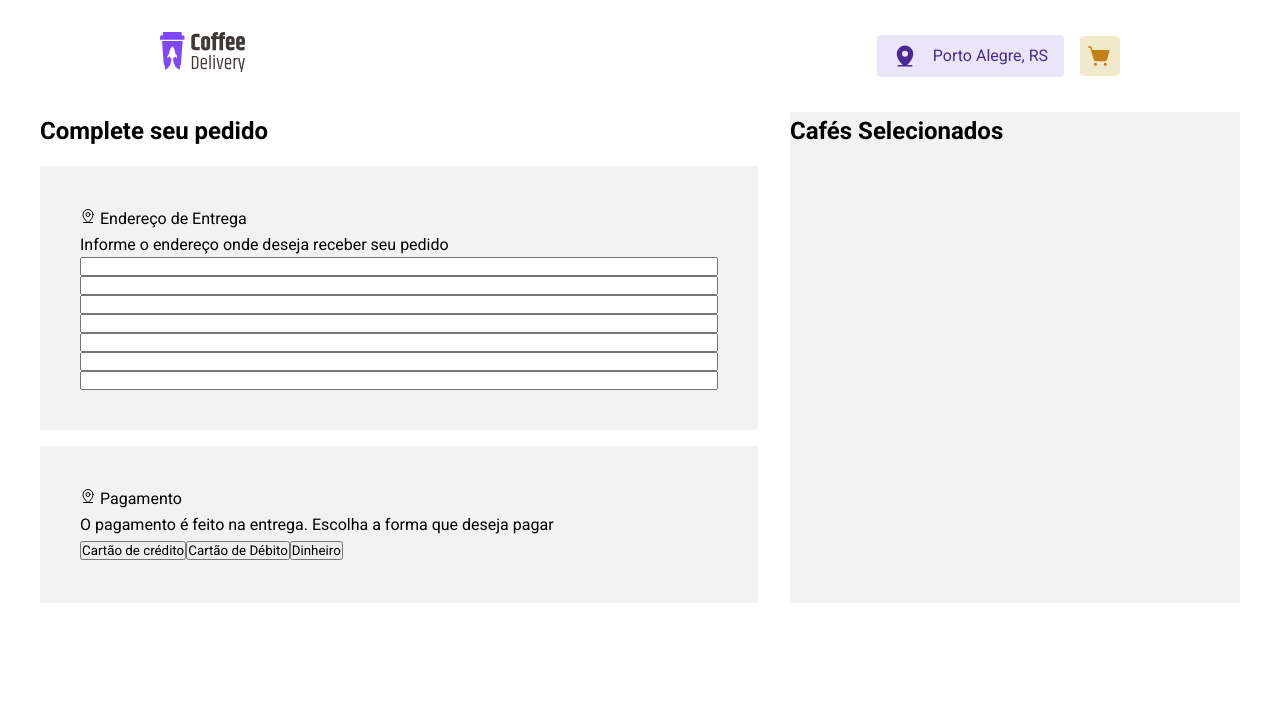
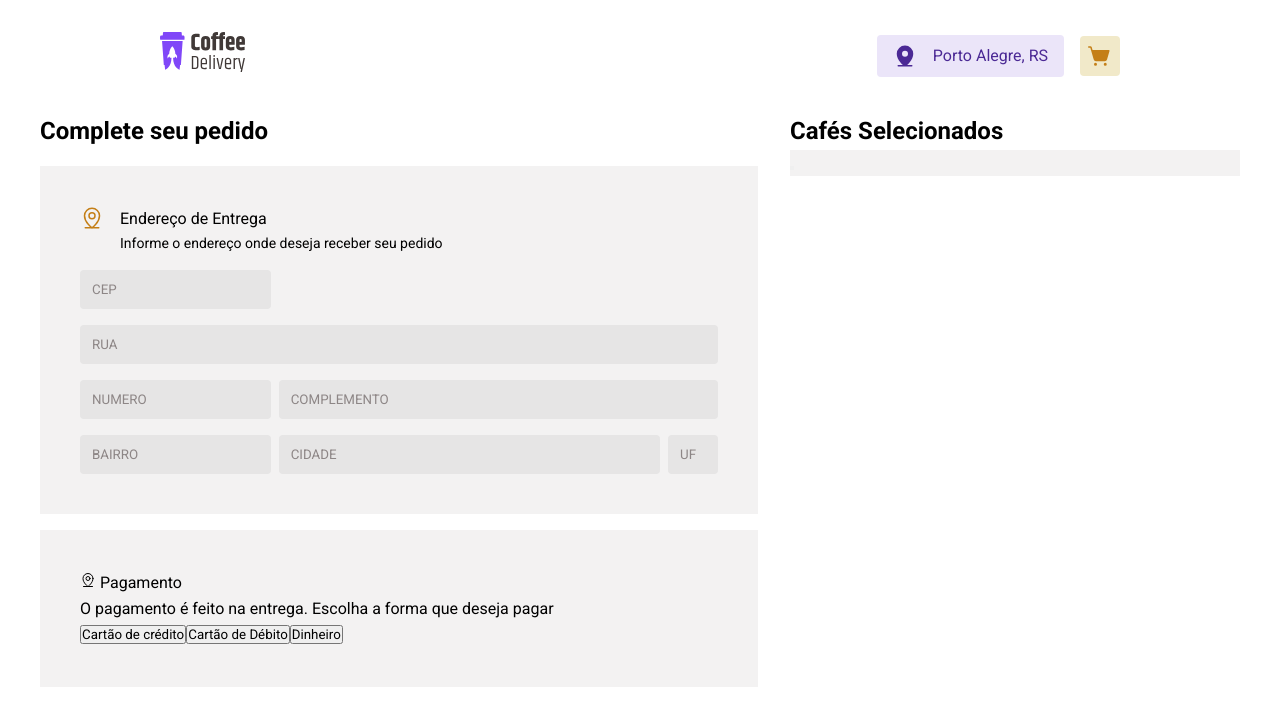
Before and after one commit to ThomasDixini/CoffeeDelivery, a React (Vite) app: page /checkout in a window 1280 px wide. Shown: the top 726 px of the page. Built offline with nearby package versions, Linux system fonts and the light colour scheme.

Commit message:
feat(endereço): estilizando parte de endereço
Começando a aplicar o CSS na parte de endereço da aplicação

```diff
--- a/src/pages/Checkout/Checkout.tsx
+++ b/src/pages/Checkout/Checkout.tsx
@@ -8,17 +8,21 @@ export function Checkout() {
                 <h1> Complete seu pedido </h1>
                 <AdressSelection>
                     <header>
-                        <MapPinLine />
-                        <span> Endereço de Entrega </span>
-                        <p> Informe o endereço onde deseja receber seu pedido </p>
+                        <MapPinLine size={24}/>
+                        <div>
+                            <span> Endereço de Entrega </span>
+                            <p> Informe o endereço onde deseja receber seu pedido </p>
+                        </div>
                     </header>
-                    <input type="text"/>
-                    <input type="text"/>
-                    <input type="number"/>
-                    <input type="text"/>
-                    <input type="text"/>
-                    <input type="text"/>
-                    <input type="text"/>
+                    <div>
+                        <input type="text" name="cep" id="cep" placeholder="CEP"/>
+                        <input type="text" name="rua" id="rua" placeholder="RUA"/>
+                        <input type="number" name="numero" id="numero" placeholder="NUMERO"/>
+                        <input type="text" name="complemento" id="complemento" placeholder="COMPLEMENTO"/>
+                        <input type="text" name="bairro" id="bairro" placeholder="BAIRRO"/>
+                        <input type="text" name="cidade" id="cidade" placeholder="CIDADE"/>
+                        <input type="text" name="uf" id="uf" placeholder="UF"/>
+                    </div>
                 </AdressSelection>
                 <CreditCardSelection>
                     <header>
--- a/src/pages/Checkout/styles.ts
+++ b/src/pages/Checkout/styles.ts
@@ -19,6 +19,74 @@ export const AdressSelection = styled.div`
     flex-direction: column;
     padding: 2.5rem;
     background-color: ${props => props.theme['base-50']};
+
+    header {
+        display: flex;
+        gap: 1rem;
+        justify-content: flex-start;
+        align-items: flex-start;
+
+        svg {
+            color: ${props => props.theme['yellow-dark']};
+        }
+        div {
+            display: inline;
+            p {
+                font-size: 0.875rem;
+            }
+        }
+    }
+
+    div {
+        display: grid;
+        grid-column-gap: 0.5rem;
+        grid-template-columns: 1fr 2fr 50px;
+        grid-template-areas:
+        "cep . ."
+        "rua rua rua"
+        "numero complemento complemento"
+        "bairro cidade uf";
+        input {
+            margin-top: 1rem;
+            padding: 0.75rem;
+            border: 0;
+            border-radius: 4px;
+            background-color: ${props => props.theme['base-200']};
+
+            &::placeholder {
+                color: ${props => props.theme['base-400']};
+                flex-grow: 1;
+            }
+
+            &#cep {
+                grid-area: cep;
+            }
+            &#rua {
+                grid-area: rua;
+            }
+            &#numero {
+                grid-area: numero;
+            }
+            &#complemento {
+                grid-area: complemento;
+                position: relative;
+                &::placeholder::after {
+                    content: "Opcionaasfsafasfsafasfsafl";
+                    font-size: 2rem;
+                }
+            }
+            &#bairro {
+                grid-area: bairro;
+            }
+            &#cidade {
+                grid-area: cidade;
+            }
+            &#uf {
+                grid-area: uf;
+                grid-column: 50px;
+            }
+        }
+    }
 `
 export const CreditCardSelection = styled.div`
     padding: 2.5rem;
@@ -29,5 +97,9 @@ export const CartContainer = styled.section`
     flex-direction: column;
     max-width: 450px;
     width: 100%;
-    background-color: ${props => props.theme['base-50']};
+    border-radius: 4px 30px 4px 30px;
+
+    div {
+        background-color: ${props => props.theme['base-50']};
+    }
 `
--- a/src/styles/global.ts
+++ b/src/styles/global.ts
@@ -41,4 +41,8 @@ button {
     opacity: 0.6;
 }
 
+:focus {
+    outline: 2px solid ${props => props.theme['yellow']};
+}
+
 `
```
